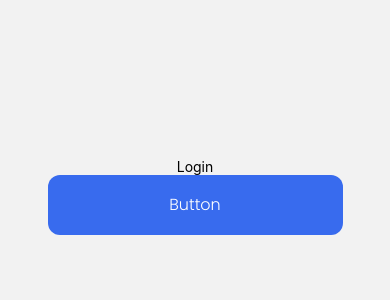
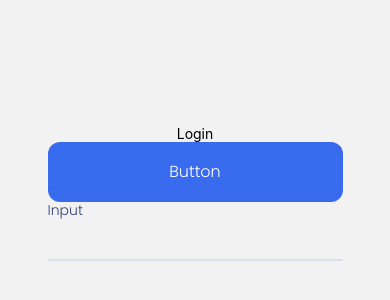
Before and after one commit to ovsiannykov/rn-workToday, a React Native app: screen /Login in a window 390 px wide. Shown: the part 226-526 px from the top of the page. Built offline with nearby package versions, Linux system fonts and the light colour scheme.

Commit message:
Add input component

```diff
--- /dev/null
+++ b/src/components/Input/index.js
@@ -0,0 +1,19 @@
+import React from "react";
+import { View, Text, TextInput } from "react-native";
+
+import styles from "./styles";
+
+const Input = (props) => {
+  return (
+    <View style={styles.inputBox}>
+      <Text style={styles.inputLabel}>Input</Text>
+      <TextInput
+        style={styles.TextInput}
+        placeholder={props.placeholder ? props.placeholder : null}
+        keyboardType={props.keyType ? props.keyType : "default"}
+      />
+    </View>
+  );
+};
+
+export default Input;
--- /dev/null
+++ b/src/components/Input/styles.js
@@ -0,0 +1,22 @@
+import { StyleSheet } from "react-native";
+
+import Colors from "../../constants/Colors";
+
+export default StyleSheet.create({
+  inputBox: {
+    width: 295,
+    height: 66,
+  },
+  inputLabel: {
+    color: Colors.darkBlue,
+    fontFamily: "Poppins300",
+    fontSize: 14,
+    lineHeight: 16,
+  },
+  TextInput: {
+    borderBottomColor: "#D9DFEB",
+    borderBottomWidth: 2,
+    paddingVertical: 10,
+    fontFamily: "Poppins500",
+  },
+});
--- a/src/constants/Colors.js
+++ b/src/constants/Colors.js
@@ -1,4 +1,5 @@
 export default {
   blue: "#386BEE",
   yellow: "#FFDA2D",
+  darkBlue: "#2D4379",
 };
--- a/src/screens/AuthScreens/Login/Login.js
+++ b/src/screens/AuthScreens/Login/Login.js
@@ -3,12 +3,14 @@ import { View, Text } from "react-native";
 
 import styles from "./styles";
 import BigButton from "../../../components/BigButton";
+import Input from "../../../components/Input";
 
 const Login = ({ navigation, login, ...props }) => {
   return (
     <View style={styles.loginBox}>
       <Text>Login</Text>
       <BigButton />
+      <Input />
     </View>
   );
 };
```
